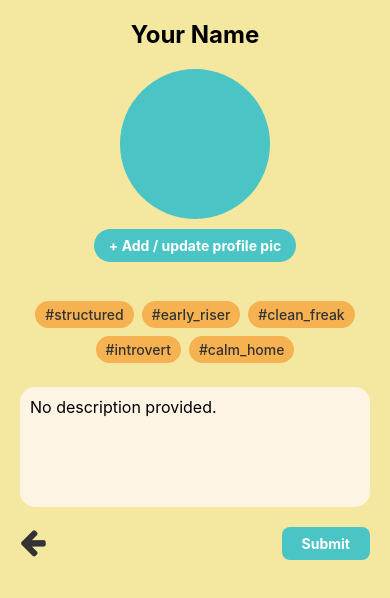
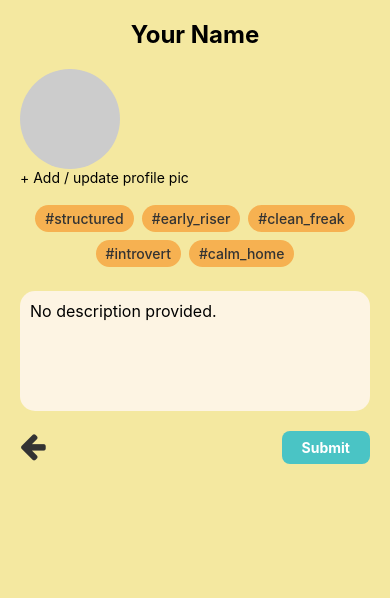
Before and after one commit to Techgirl2/BananaBunks, a React Native app: screen /EditProfile in a window 390 px wide. Shown: the top 598 px of the page. Built offline with nearby package versions, Linux system fonts and the light colour scheme; no server answers.

Commit message:
feat: database being populated with initial values, still need to solidify submit button

```diff
--- a/package.json
+++ b/package.json
@@ -13,6 +13,7 @@
     "@react-navigation/native": "^7.1.6",
     "@react-navigation/native-stack": "^7.3.10",
     "expo": "~52.0.43",
+    "expo-image-picker": "^16.0.6",
     "expo-status-bar": "~2.0.1",
     "firebase": "^11.6.0",
     "react": "18.3.1",
--- a/src/config/firebase.ts
+++ b/src/config/firebase.ts
@@ -2,6 +2,7 @@
 import { initializeApp } from "firebase/app";
 import { getAuth } from 'firebase/auth';
 import { getFirestore } from 'firebase/firestore';
+import { getStorage } from 'firebase/storage';
 // TODO: Add SDKs for Firebase products that you want to use
 // https://firebase.google.com/docs/web/setup#available-libraries
 
@@ -21,3 +22,4 @@ const app = initializeApp(firebaseConfig);
 // Init services
 export const auth = getAuth(app);
 export const db = getFirestore(app);
+export const storage = getStorage(app);
--- a/src/context/ProfileContext.tsx
+++ b/src/context/ProfileContext.tsx
@@ -1,8 +1,13 @@
-import React, { createContext, useContext, useState } from 'react';
+import React, { createContext, useContext, useState, useEffect } from 'react';
 
+// these imports pull the state when the user logs in
+import { onAuthStateChanged } from 'firebase/auth';
+import { doc, getDoc } from 'firebase/firestore';
+import { auth, db } from '../config/firebase';
 // maintains profile state across pages
 
 type ProfileType = {
+  uid: string;
   fullName: string;
   email: string;
   profilePicture: string;
@@ -28,6 +33,7 @@ type ProfileType = {
 };
 
 const defaultProfile: ProfileType = {
+  uid: '',
   fullName: '',
   email: '',
   profilePicture: '',
@@ -63,6 +69,28 @@ const ProfileContext = createContext<{
 export const ProfileProvider = ({ children }: { children: React.ReactNode }) => {
   const [profile, setProfile] = useState<ProfileType>(defaultProfile);
 
+
+  useEffect(() => {
+    const unsubscribe = onAuthStateChanged(auth, async (user) => {
+      if (user) {
+        // Fetch user profile from Firestore
+        const docRef = doc(db, 'users', user.uid);
+        const docSnap = await getDoc(docRef);
+
+        if (docSnap.exists()) {
+          console.log('Fetched profile from Firestore:', docSnap.data());
+          setProfile(docSnap.data() as ProfileType);
+        } else {
+          console.log('No profile found for user:', user.uid);
+        }
+      } else {
+        console.log('User signed out or not logged in');
+      }
+    });
+
+    return unsubscribe;
+  }, []);
+
   return (
     <ProfileContext.Provider value={{ profile, setProfile }}>
       {children}
--- a/src/navigation/AppNavigator.tsx
+++ b/src/navigation/AppNavigator.tsx
@@ -23,7 +23,7 @@ export default function AppNavigator() {
   return (
     <ProfileProvider>
     <NavigationContainer>
-      <Stack.Navigator initialRouteName="Login">
+    <Stack.Navigator initialRouteName="Login">
         <Stack.Screen name="Login" component={LoginScreen} options={{ headerShown: false }} />
         <Stack.Screen name="SignUp" component={SignUpScreen} options={{ headerShown: false }} />
         <Stack.Screen name="Slider" component={SliderScreen} options={{ headerShown: false }} />
--- a/src/screens/EditProfileScreen.tsx
+++ b/src/screens/EditProfileScreen.tsx
@@ -3,10 +3,17 @@ import { View, Text, StyleSheet, TouchableOpacity, TextInput, Image } from 'reac
 import { FontAwesome } from '@expo/vector-icons';
 import { useNavigation } from '@react-navigation/native';
 import { useProfile } from '../context/ProfileContext';
+import * as ImagePicker from 'expo-image-picker';
+import { ref, uploadBytes, getDownloadURL } from 'firebase/storage';
+import { storage } from '../config/firebase';
+
+
+
 
 export default function EditProfileScreen() {
   const navigation = useNavigation();
-  const { profile } = useProfile();
+
+  const { profile, setProfile } = useProfile();
 
   const getPreferenceTags = () => {
     const tags: string[] = [];
@@ -41,16 +48,65 @@ export default function EditProfileScreen() {
     console.log('Submitting profile:', profile);
   };
 
+
+  const handlePickImage = async () => {
+    // Ask for permission
+    const permissionResult = await ImagePicker.requestMediaLibraryPermissionsAsync();
+
+    if (permissionResult.granted === false) {
+      alert('Permission to access camera roll is required!');
+      return;
+    }
+
+    // Open image picker
+    const result = await ImagePicker.launchImageLibraryAsync({
+      mediaTypes: ImagePicker.MediaTypeOptions.Images,
+      allowsEditing: true,
+      aspect: [1, 1],
+      quality: 1,
+    });
+
+    if (!result.canceled) {
+      // Upload image
+      const response = await fetch(result.assets[0].uri);
+      const blob = await response.blob();
+
+      const imageRef = ref(storage, `profilePictures/${profile.uid}.jpg`);
+      await uploadBytes(imageRef, blob);
+
+      // Get URL and update profile
+      const downloadURL = await getDownloadURL(imageRef);
+      setProfile(prev => ({
+        ...prev,
+        profilePicture: downloadURL,
+      }));
+
+      alert('Profile picture updated!');
+    }
+  };
+
   return (
     <View style={styles.main}>
       <Text style={styles.title}>{profile.fullName || 'Your Name'}</Text>
 
-      <View style={styles.profilePicPlaceholder}>
-        {/* Placeholder profile picture */}
-      </View>
+      {profile.profilePicture ? (
+      <Image
+        source={{ uri: profile.profilePicture }}
+        style={{ width: 100, height: 100, borderRadius: 50 }}
+      />
+      ) : (
+      <View
+        style={{
+        width: 100,
+        height: 100,
+        borderRadius: 50,
+        backgroundColor: '#ccc',
+      }}
+      />
+      )}
 
-      <TouchableOpacity style={styles.uploadButton}>
-        <Text style={styles.uploadButtonText}>+ Add / update profile pic</Text>
+      <TouchableOpacity onPress={handlePickImage}>
+        <Text>+ Add / update profile pic</Text>
       </TouchableOpacity>
 
       {/* Personality emojis */}
@@ -103,14 +159,14 @@ export default function EditProfileScreen() {
 const styles = StyleSheet.create({
   main: { flex: 1, backgroundColor: '#F4E8A0', padding: 20 },
   title: { fontSize: 24, fontWeight: 'bold', textAlign: 'center', marginBottom: 20 },
-  profilePicPlaceholder: {
-    width: 150,
-    height: 150,
-    borderRadius: 75,
-    backgroundColor: '#4AC4C5',
-    alignSelf: 'center',
-    marginBottom: 10,
-  },
+  // profilePicPlaceholder: {
+  //   width: 150,
+  //   height: 150,
+  //   borderRadius: 75,
+  //   backgroundColor: '#4AC4C5',
+  //   alignSelf: 'center',
+  //   marginBottom: 10,
+  // },
   uploadButton: {
     alignSelf: 'center',
     backgroundColor: '#4AC4C5',
--- a/src/screens/SignUpScreen.tsx
+++ b/src/screens/SignUpScreen.tsx
@@ -6,6 +6,9 @@ import { useNavigation } from '@react-navigation/native';
 import { createUserWithEmailAndPassword } from 'firebase/auth';
 import { auth } from '../config/firebase';
 import { useProfile } from '../context/ProfileContext';
+
+import { doc, setDoc } from 'firebase/firestore';
+import { db } from '../config/firebase';
 
 export default function SignUpScreen() {
 
@@ -18,21 +21,43 @@ export default function SignUpScreen() {
   const { setProfile } = useProfile();
 
   const handleSignUp = async () => {
-    if (!fullName.trim()) {
-      Alert.alert('Missing Information', 'Please enter your full name.');
-      return;
-    }
     try {
       const userCredential = await createUserWithEmailAndPassword(auth, email, password);
       const user = userCredential.user;
 
-      // Update global profile context
-      setProfile(prev => ({
-        ...prev,
-        fullName,
-        email,
-      }));
+      // Create Firestore profile document
+      const profileData = {
+        uid: user.uid,
+        fullName: fullName, // add state for this!
+        email: email,
+        profilePicture: '',
+        preferences: {
+          scheduleRegularity: 50,
+          sleepSchedule: 50,
+          cleanliness: 50,
+          socialLevel: 50,
+          noiseLevel: 50,
+        },
+        rules: {
+          noPets: false,
+          noRoommates: false,
+          noOvernightGuests: false,
+        },
+        personalityTraits: [],
+        description: '',
+        swipes: {
+          right: [],
+          left: [],
+        },
+        matches: [],
+      };
 
+      await setDoc(doc(db, 'users', user.uid), profileData);
+
+      // Update context
+      setProfile(profileData);
+
+      // Navigate!
       navigation.navigate('Slider' as never);
     } catch (error: any) {
       Alert.alert('Registration Error', error.message);
```
Also changed, not shown: tsconfig.json (+20 -0 lines), 1 other file (tests, documents, lock files or other folders).
